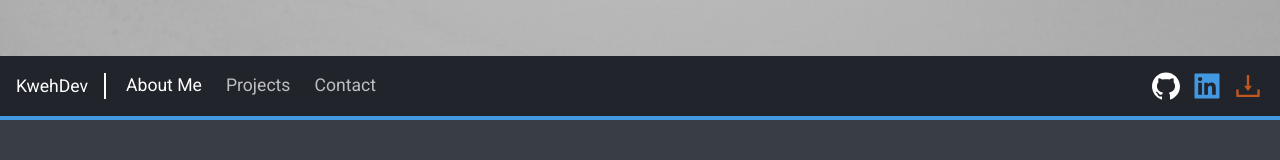
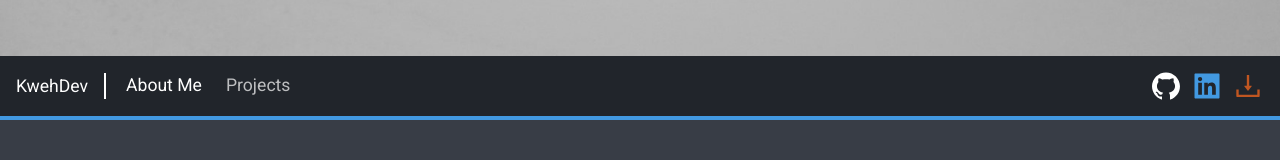
Before and after one commit to Kwehdev/Portfolio, a Next.js app: page / in a window 1280 px wide. Shown: the part 744-904 px from the top of the page. Built offline with nearby package versions, Linux system fonts and the light colour scheme.

Commit message:
Omitted contact tab - Handled by Integrify

```diff
--- a/src/client/components/Navbar/Navbar.tsx
+++ b/src/client/components/Navbar/Navbar.tsx
@@ -28,10 +28,10 @@ const navButtonDataImpl: NavButtonData[] = [
     name: 'Projects',
     tabRef: 'Projects',
   },
-  {
-    name: 'Contact',
-    tabRef: 'Contact',
-  },
+  // {
+  //   name: 'Contact',
+  //   tabRef: 'Contact',
+  // },
 ]
 
 export default function Navbar() {
```
